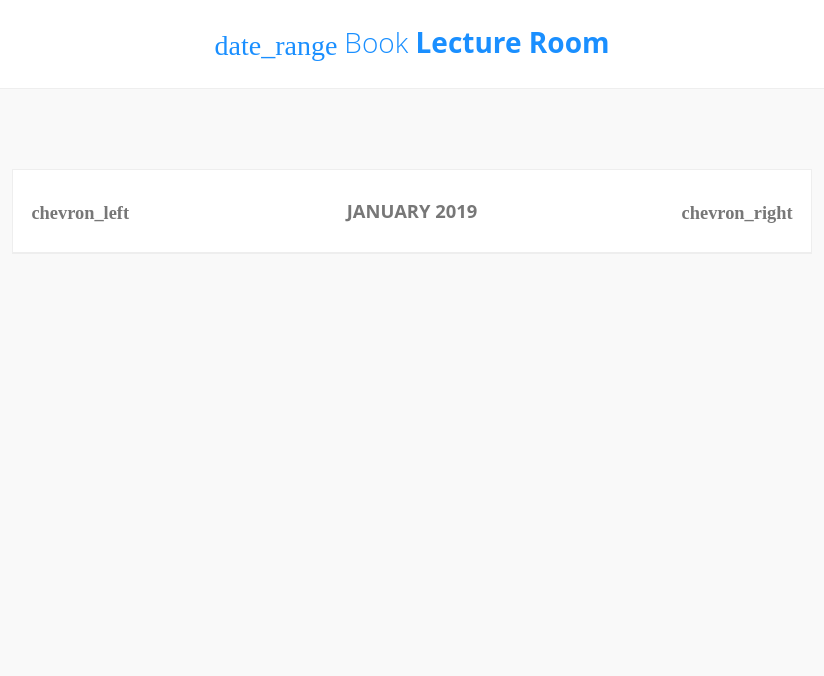
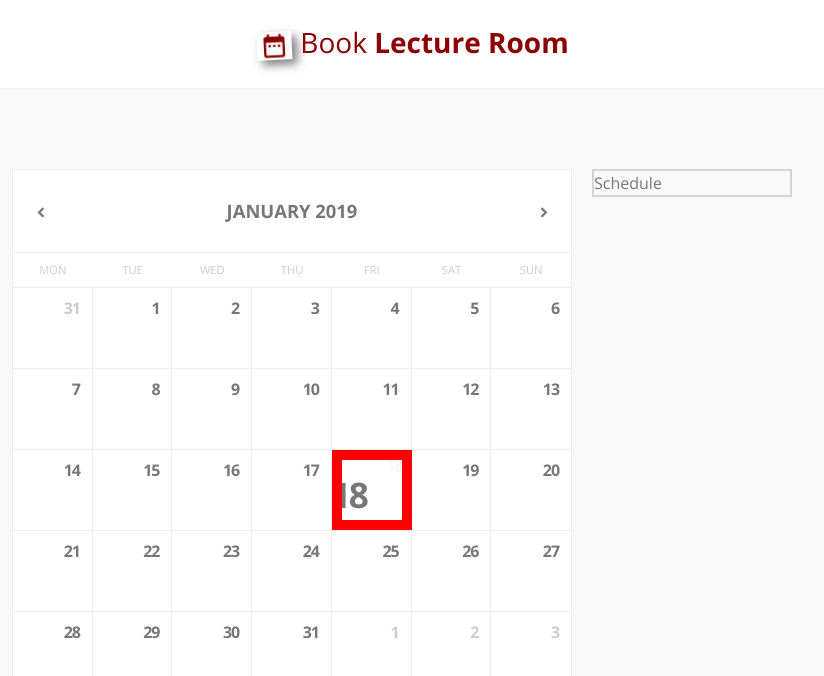
Before and after one commit to shachsan/School-Management, a React (Create React App) app in the folder school-management-frontend/: page / in a window 1280 px wide. Shown: the top 676 px of the page, without its empty margins (228-1052 px from the left). Built offline with nearby package versions, Linux system fonts and the light colour scheme.

Commit message:
create calendar

```diff
--- a/school-management-frontend/src/App.css
+++ b/school-management-frontend/src/App.css
@@ -1,39 +1,27 @@
-.App {
-  text-align: center;
-}
 
-.App-logo {
-  animation: App-logo-spin infinite 20s linear;
-  height: 40vmin;
-}
-
-.App-header {
-  background-color: #282c34;
-  min-height: 100vh;
-  display: flex;
-  flex-direction: column;
-  align-items: center;
-  justify-content: center;
-  font-size: calc(10px + 2vmin);
-  color: white;
-}
-
-.App-link {
-  color: #61dafb;
-}
-
-@keyframes App-logo-spin {
-  from {
-    transform: rotate(0deg);
-  }
-  to {
-    transform: rotate(360deg);
-  }
-}
 /* FONT IMPORTS */
 
 @import url(https://fonts.googleapis.com/css?family=Open+Sans:300,400,700);
 @import url(https://fonts.googleapis.com/icon?family=Material+Icons);
+
+.swing {
+  animation: swing ease-in-out 1s infinite alternate;
+  transform-origin: center -20px;
+  box-shadow: 5px 5px 10px rgba(0,0,0,0.5);
+}
+.icon {
+  /* border: 5px solid #f8f8f8; */
+  width: 35px;
+  margin-right: 10px;
+  display: block;
+}
+
+
+
+@keyframes swing {
+  0% { transform: rotate(3deg); }
+  100% { transform: rotate(-3deg); }
+}
 
 .icon {
   font-family: 'Material Icons', serif;
@@ -72,6 +60,9 @@
   box-sizing: border-box;
 }
 
+.App{
+  width: 100%;
+}
 body {
     font-family: 'Open Sans', 'Helvetica Neue', 'Helvetica', 'Arial', sans-serif;
     font-size: 1em;
@@ -93,21 +84,28 @@ header {
 header #logo {
   font-size: 175%;
   text-align: center;
-  color: var(--main-color);
+  color: darkred;
   line-height: 1;
 }
 
-header #logo .icon {
-  padding-right: .25em;
-}
+
 
 main {
   display: block;
+  width: 100%;
   margin: 0 auto;
   margin-top: 5em;
   max-width: 50em;
 }
 
+/* SCHEDULE SIDE BAR */
+.schedule{
+  vertical-align: top;
+  width: 25%;
+  margin-left: 20px;
+  display: inline-block;
+  border: 2px solid lightgray;
+}
 
 /* GRID */
 
@@ -149,9 +147,9 @@ main {
 /* Calendar */
 
 .calendar {
-  display: block;
+  display: inline-block;
   position: relative;
-  width: 100%;
+  width: 70%;
   background: var(--neutral-color);
   border: 1px solid var(--border-color);
 }
@@ -208,9 +206,9 @@ main {
 }
 
 .calendar .body .selected {
-  border-left: 10px solid transparent;
-  border-image: linear-gradient(45deg, #1a8fff 0%,#53cbf1 40%);
-  border-image-slice: 1;
+  border: 10px solid red;
+  /* border-image: linear-gradient(45deg, #1a8fff 0%,#53cbf1 40%); */
+  /* border-image-slice: 1; */
 }
 
 .calendar .body .row {
@@ -226,12 +224,26 @@ main {
 }
 
 .calendar .body .cell .number {
+  font-weight: 700;
   position: absolute;
-  font-size: 82.5%;
+  font-size: 1em;
   line-height: 1;
   top: .75em;
   right: .75em;
-  font-weight: 700;
+  /* transition: .25s ease-out; */
+  letter-spacing: -.07em;
+}
+
+.calendar .body .cell:hover .number, .calendar .body .selected .number {
+  font-weight: 900;
+  position: absolute;
+  font-size: 2.2em;
+  line-height: 1;
+  text-align: center;
+  /* vertical-align: middle; */
+  top: .50em;
+  right: 1em;
+  transition: .35s ease-out;
 }
 
 .calendar .body .disabled {
@@ -244,7 +256,7 @@ main {
   line-height: 1;
   color: var(--main-color);
   opacity: 0;
-  font-size: 8em;
+  /* font-size: 8em; */
   position: absolute;
   top: -.2em;
   right: -.05em;
@@ -254,7 +266,7 @@ main {
 
 .calendar .body .cell:hover .bg, .calendar .body .selected .bg  {
   opacity: 0.05;
-  transition: .5s ease-in;
+  transition: .10s ease-in;
 }
 
 .calendar .body .col {
--- a/school-management-frontend/src/App.js
+++ b/school-management-frontend/src/App.js
@@ -1,6 +1,5 @@
 import React from "react";
-
-import Calendar from "./components/Calendar";
+import SchedulePageContainer from './containers/SchedulePageContainer';
 
 import "./App.css";
 
@@ -10,15 +9,16 @@ class App extends React.Component {
       <div className="App">
         <header>
           <div id="logo">
-            <span className="icon">date_range</span>
+            <span className="icon swing">date_range</span>
             <span>
               Book <b>Lecture Room</b>
             </span>
           </div>
         </header>
-        <main>
-          <Calendar />
-        </main>
+
+          <SchedulePageContainer />
+
+
       </div>
     );
   }
--- a/school-management-frontend/src/components/Calendar.js
+++ b/school-management-frontend/src/components/Calendar.js
@@ -30,16 +30,88 @@ class Calendar extends React.Component {
       }
 
 
+      nextMonth = () => {
+        this.setState({
+          currentMonth: dateFns.addMonths(this.state.currentMonth, 1)
+        });
+      };
+      prevMonth = () => {
+        this.setState({
+          currentMonth: dateFns.subMonths(this.state.currentMonth, 1)
+        });
+      };
 
-    renderDays() {}
+      renderDays=()=>{
+        const dateFormat = "ddd";
+        const days = [];
+        let startDate = dateFns.startOfWeek(this.state.currentMonth, {weekStartsOn:1});
+        for (let i = 0; i < 7; i++) {
+          days.push(
+            <div className="col col-center" key={i}>
+              {dateFns.format(dateFns.addDays(startDate, i), dateFormat)}
+            </div>
+          );
+        }
+        return <div className="days row">{days}</div>;
+      }
 
-    renderCells() {}
+    renderCells=()=>{
+        const { currentMonth, selectedDate } = this.state;
+        const monthStart = dateFns.startOfMonth(currentMonth);
+        const monthEnd = dateFns.endOfMonth(monthStart);
+        const startDate = dateFns.startOfWeek(monthStart, {weekStartsOn:1});
+        const endDate = dateFns.endOfWeek(monthEnd,{weekStartsOn:1});
+        console.log("current Month",currentMonth);
+        console.log("MonthStart",monthStart);
+        console.log("MonthEnd",monthEnd);
+        console.log('Start Date',startDate);
+        console.log('End Date',endDate);
 
-    onDateClick = day => {};
+            const dateFormat = "D";
+            const rows = [];
 
-    nextMonth = () => {};
+            let days = [];
+            let day = startDate;
+            let formattedDate = "";
 
-    prevMonth = () => {};
+            while (day <= endDate) {
+              for (let i = 0; i < 7; i++) {
+                formattedDate = dateFns.format(day, dateFormat);
+                const cloneDay = day;
+                console.log(dateFns.isSameMonth(day, monthStart))
+                days.push(
+                  <div
+                    className={`col cell ${
+                      dateFns.isSameMonth(day, monthStart)
+                        ? dateFns.isSameDay(day, selectedDate) ? "selected" : ""
+                        : "disabled"
+                    }`}
+                    key={day}
+                    onClick={() => {this.onDateClick(dateFns.parse(cloneDay));}}
+                  >
+                    <span className="number">{formattedDate}</span>
+                    <span className="bg">{formattedDate}</span>
+                  </div>
+                );
+                day = dateFns.addDays(day, 1);
+              }
+              rows.push(
+                <div className="row" key={day}>
+                  {days}
+                </div>
+              );
+              days = [];
+            }
+            return <div className="body">{rows}</div>;
+
+    }
+
+    onDateClick = day => {
+        this.setState({
+          selectedDate: day
+        });
+      };
+
 
   render() {
     return (
--- /dev/null
+++ b/school-management-frontend/src/components/Schedule.js
@@ -0,0 +1,11 @@
+import React, { Component } from 'react';
+
+export default class Schedule extends Component {
+    render() {
+        return (
+             <div className="schedule">
+                 Schedule
+             </div>
+        );
+    }
+};
--- /dev/null
+++ b/school-management-frontend/src/containers/SchedulePageContainer.js
@@ -0,0 +1,14 @@
+import React, { Component } from 'react';
+import Calendar from '../components/Calendar';
+import Schedule from '../components/Schedule';
+
+export default class SchedulePageContainer extends Component {
+    render() {
+        return (
+            <main>
+                <Calendar />
+                <Schedule />
+            </main>
+        );
+    }
+};
```
